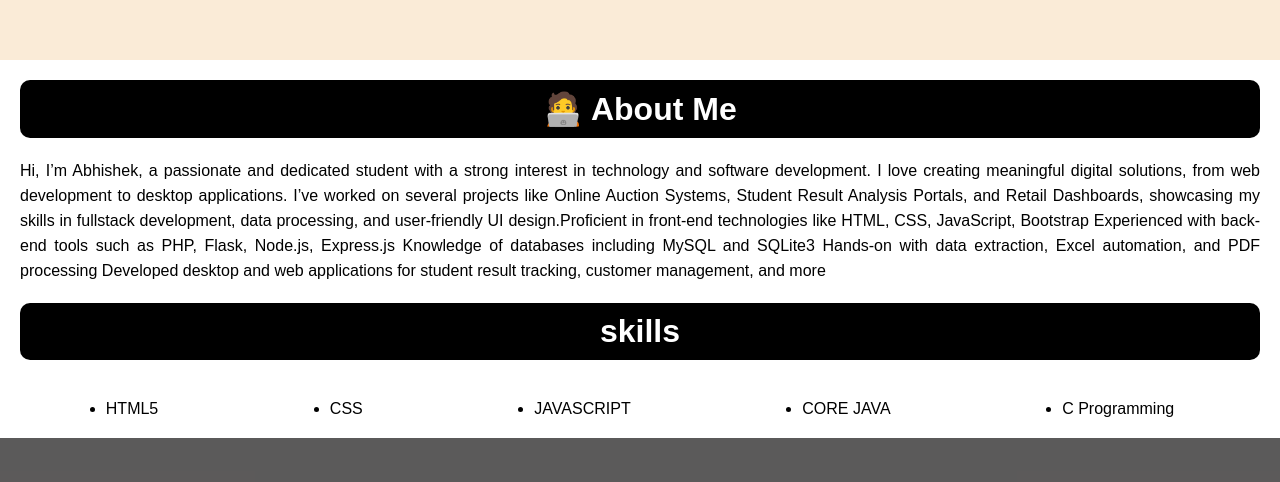
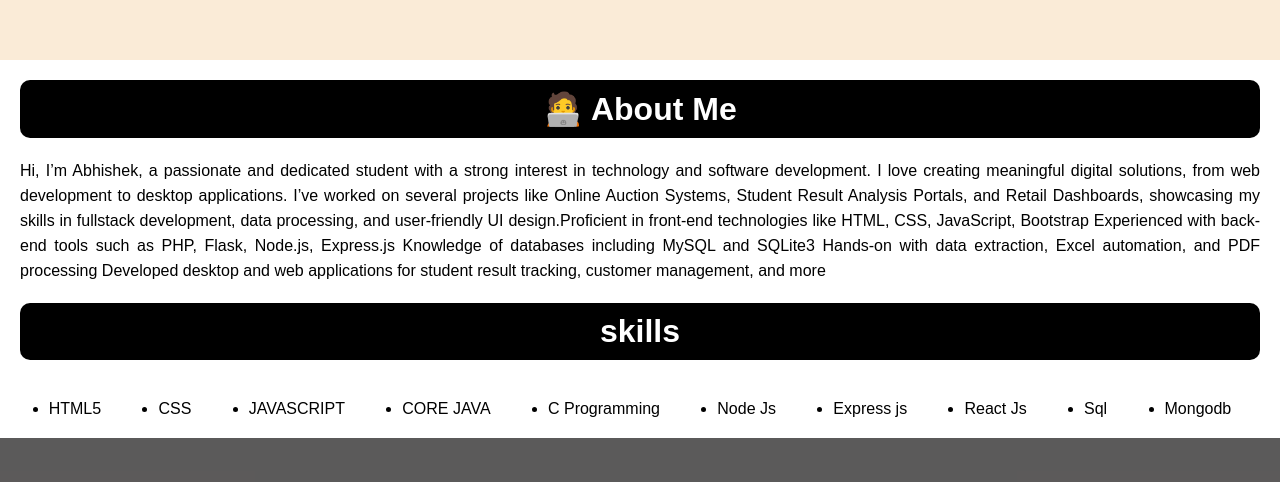
Before and after one commit to abhighali79/portfolio, a plain HTML site: page index.html in a window 1280 px wide. Shown: the part 800-1282 px from the top of the page. Drawn offline with Linux system fonts and the light colour scheme.

Commit message:
add some content tech

```diff
--- a/index.html
+++ b/index.html
@@ -214,6 +214,20 @@ a {
               <ul>
                 <li>C Programming</li>
               </ul>
+              <ul>
+                <li>Node Js</li>
+              </ul>
+              <ul>
+                <li>Express js</li>
+              </ul><ul>
+                <li>React Js</li>
+              </ul>
+              <ul>
+                <li>Sql</li>
+              </ul>
+              <ul>
+                <li>Mongodb</li>
+              </ul>
 
         </div>
     </div>
```
